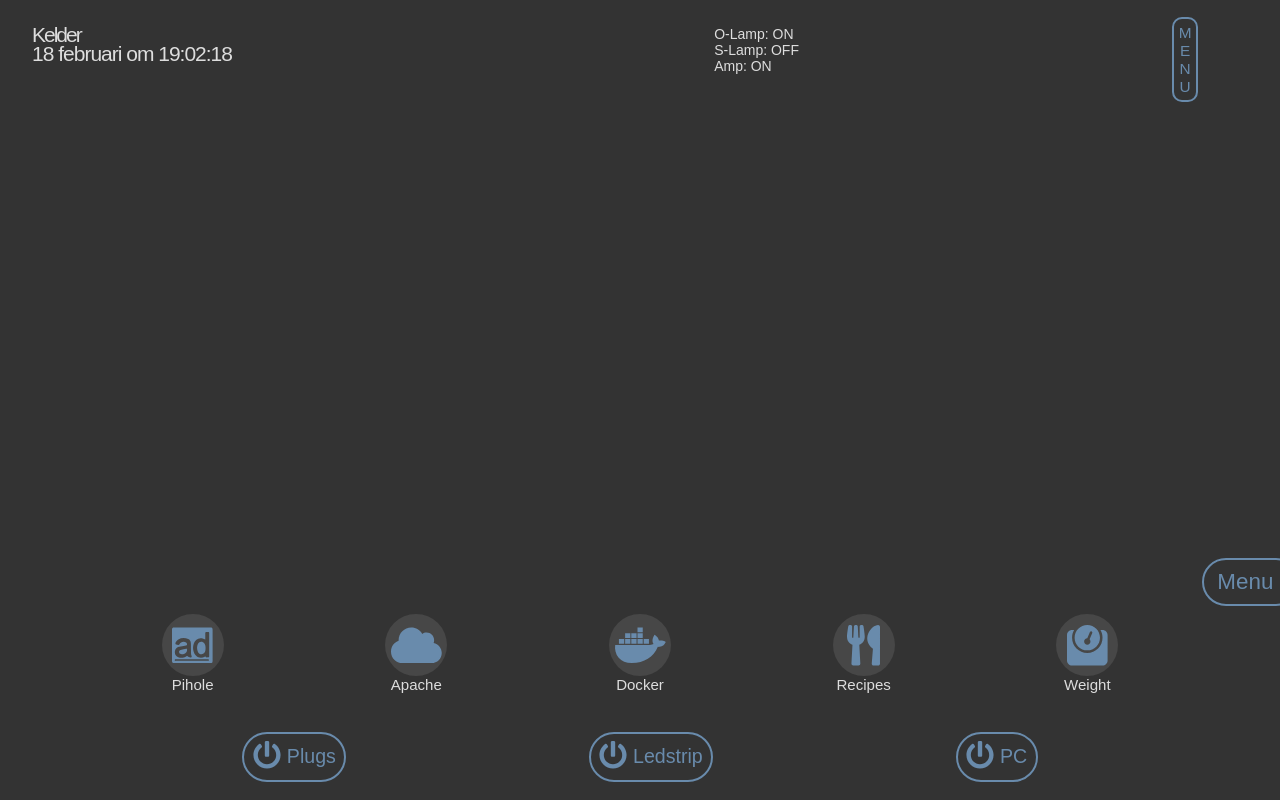
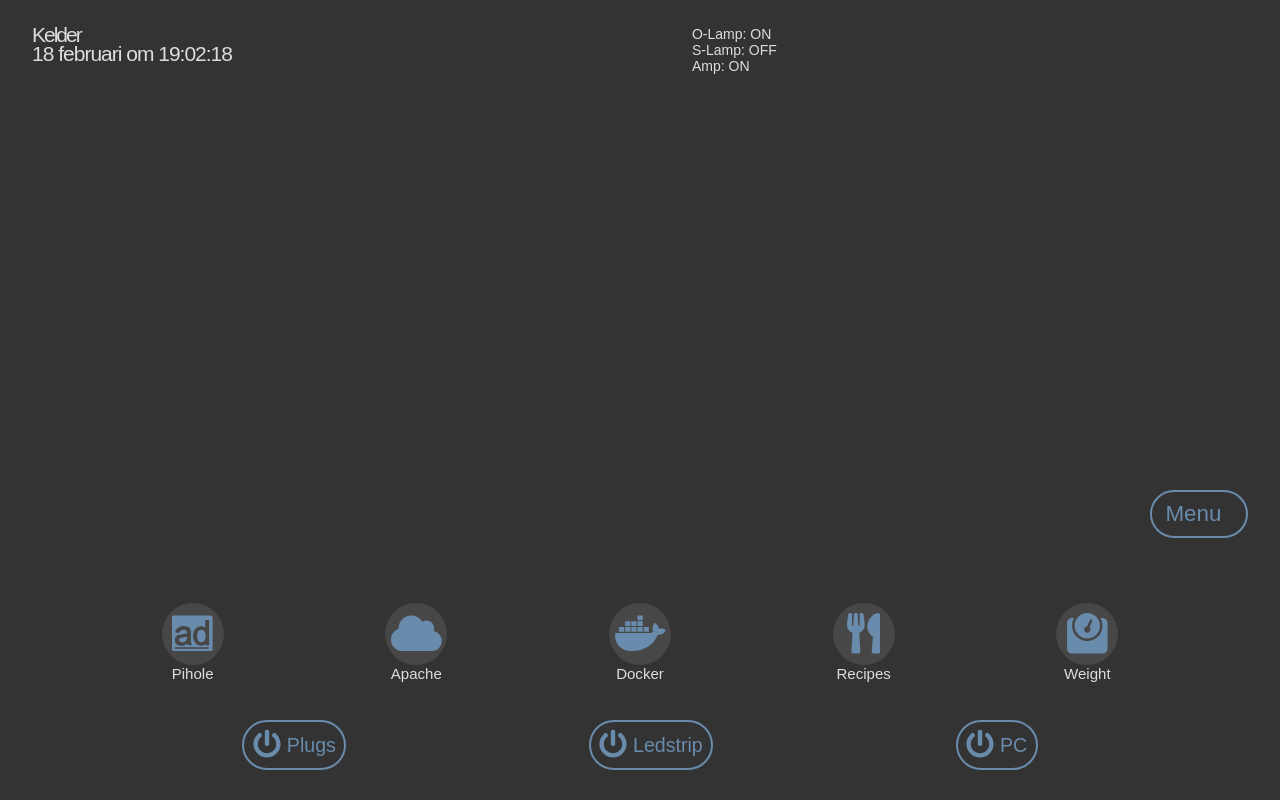
Before and after one commit to ASdeWekker/kelder, a React (Create React App) app in the folder client/: page / in a window 1280 px wide. Built offline with nearby package versions, Linux system fonts and the light colour scheme.

Commit message:
tried to add the status checking

```diff
--- a/client/src/App.js
+++ b/client/src/App.js
@@ -8,23 +8,11 @@ class App extends Component {
 		super()
 	}
 
-	// Toggle the right menu.
-	handleClick() {
-		this.rightMenu.current.classList.remove("right-menu-inactive")
-		this.rightMenu.current.classList.add("right-menu-active")
-	}
-
 	render() {
 		return (
 			<div className="App">
 				<Header />
 				<section className="bottom">
-					<div className="bottom--menu-button-container">
-						<button
-							className="bottom--menu-button-container--button"
-							onClick={this.handleClick}
-						>Menu</button>
-					</div>
 					<MostUsedPlaces />
 					<HomeControl />
 				</section>
--- a/client/src/components/Header.js
+++ b/client/src/components/Header.js
@@ -7,7 +7,10 @@ class Header extends Component {
 
 		// Set the state for the date.
 		this.state = {
-			date: new Date()
+			date: new Date(),
+			// amp: null,
+			// standing: null,
+			// overhead: null
 		}
 		// Set the date options.
 		this.dateStringOptions = { month: "long", day: "numeric", hour: "numeric", minute: "numeric", second: "numeric" }
@@ -21,6 +24,20 @@ class Header extends Component {
 	componentDidMount() { this.timerID = setInterval(() => this.tick(), 1000) }
 	componentWillUnmount() { clearInterval(this.timerID) }
 	tick() { this.setState({ date: new Date() }) }
+
+	// Check the status of the switches.
+	// componentDidMount() {
+	// 	this.timerID = setInterval(() => this.checkStatus("s"), 1000)
+	// }
+	// componentWillUnmount() {
+	// 	clearInterval(this.timerID)
+	// }
+	// ccheckStatus(dev) {
+	// 	fetch(`/api/wifi/${dev}/status`).then(res => return res.json())
+	// }
+	// checkStatus = (dev) => {
+	// 	fetch("http://192.168.1.222/status").then(console.log("lol"))
+	// }
 
 	// Toggle the right menu.
 	handleClick() {
@@ -46,7 +63,7 @@ class Header extends Component {
 							S-Lamp: OFF<br />
 							Amp: ON<br />
 						</p>
-						<button className="header--container--right--right-menu-button" onClick={this.handleClick}>M E N U</button>
+						<button className="header--container--right--right-menu-button" onClick={this.handleClick}>Menu</button>
 					</div>
 				</div>
 				<div className="right-menu" ref={this.rightMenu}>
--- a/client/src/styles/index.sass
+++ b/client/src/styles/index.sass
@@ -50,21 +50,10 @@ html
 			.App
 				.bottom
 					bottom: 0
-					height: 242px
+					height: 206px
 					left: 0
 					position: fixed
 					width: 100vw
-
-					&--menu-button-container
-						display: flex
-						flex-direction: row-reverse
-
-						&--button
-							border: 2px solid $text
-							border-radius: 24px
-							font-size: 1.6em
-							margin-right: -20px
-							padding: 0.4em 1.1em 0.4em 0.6em
 
 
 // Status specific stylings.
--- a/client/src/styles/partials/_header.sass
+++ b/client/src/styles/partials/_header.sass
@@ -51,9 +51,9 @@
 
 			&--right-menu-button
 				border: 2px solid $text
-				border-radius: 10px
-				font-size: 1.1em
-				height: auto
-				margin: 3% 0.5em 0 0
-				padding: 0.3em
-				width: 26px
+				border-radius: 24px
+				font-size: 1.6em
+				margin-right: -20px
+				padding: 0.4em 1.1em 0.4em 0.6em
+				position: relative
+				top: 58vh
```
Also changed, not shown: client/src/styles/index.css.
